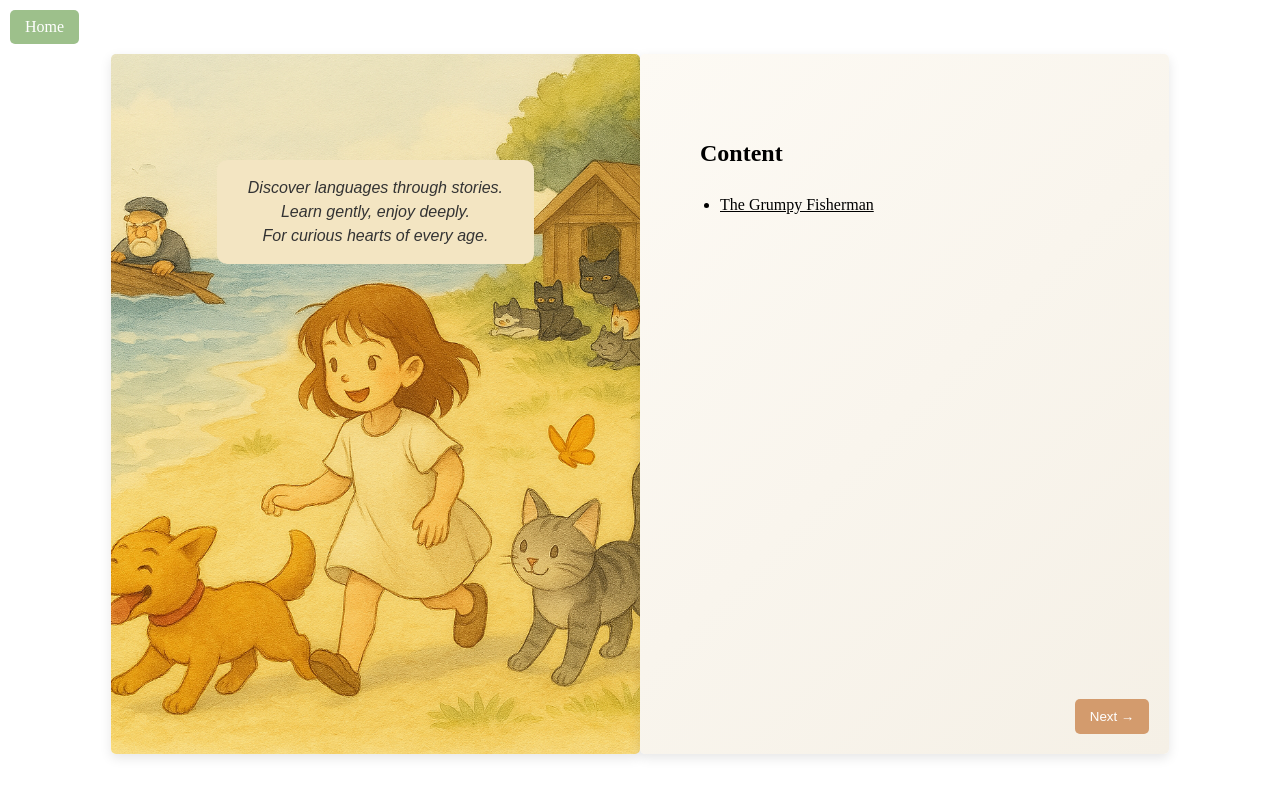
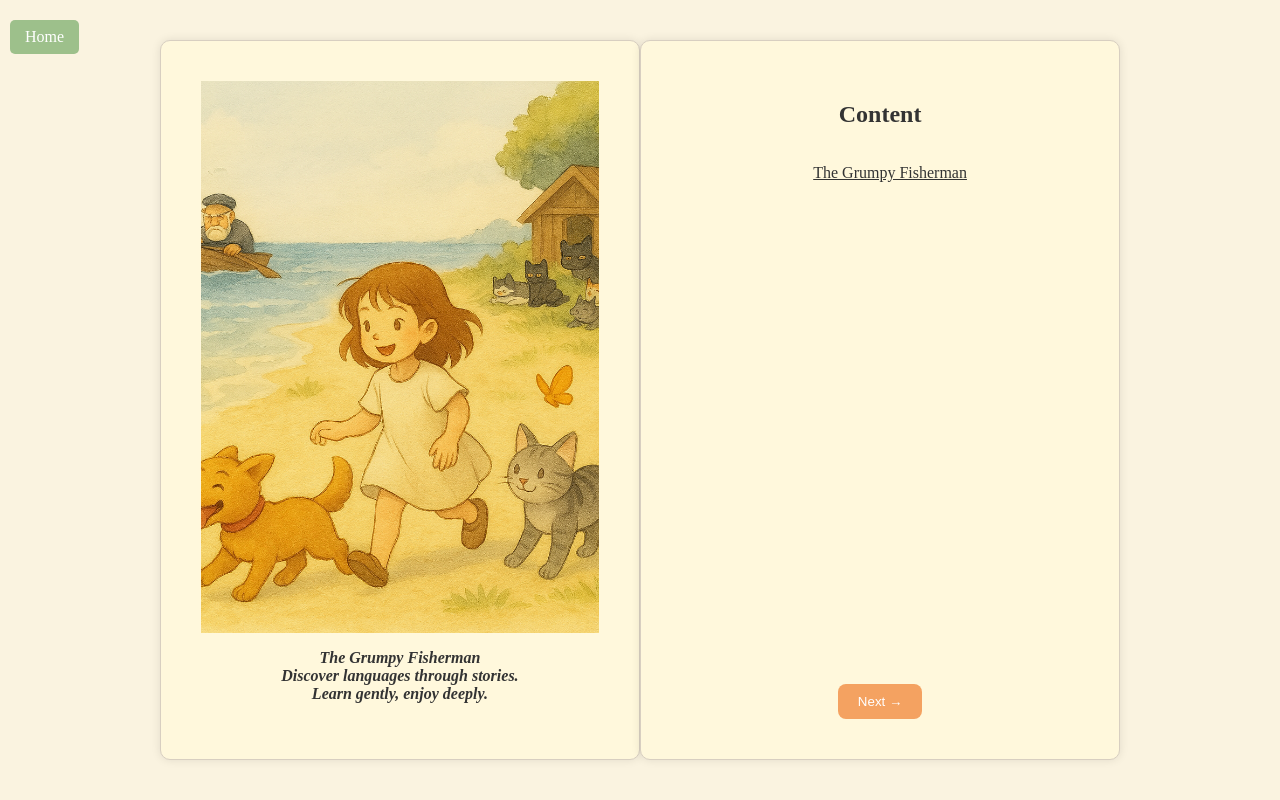
Before and after one commit to puputhariyati/MyLingo, a Flask app: page /stories in a window 1280 px wide. Run offline with Flask 3, Linux system fonts and the light colour scheme.

Commit message:
large story page left img

```diff
--- a/static/stories.css
+++ b/static/stories.css
@@ -1,20 +1,20 @@
-body, html {
+body {
+  background-color: #faf3e0;
+  color: #333;
+  height: 100%;
+  overflow: hidden; /* Prevent scrollbars */
   margin: 0;
   padding: 0;
-  overflow: hidden; /* Prevent scrollbars */
-  height: 100%;
-}
-
-.home-container {
-    text-align: left;  /* Centers the button */
-    margin: 10px 0px 0px 10px;    /* Adds space between game and button */
 }
 
 .home-btn {
-    display: inline-block;
+    position: absolute;
+    top: 20px;
+    left: 10px;
+    z-index: 10; /* ensure it's on top */
     padding: 8px 15px;
     font-size: 16px;
-    background-color: #9DC08B; /* Matches selected color */
+    background-color: #9DC08B;
     color: white;
     text-decoration: none;
     border-radius: 5px;
@@ -25,88 +25,187 @@ body, html {
     background-color: #7A9B74; /* Slightly darker on hover */
 }
 
+/* Container for the full book spread */
 .storybook-container {
   display: flex;
+  overflow: hidden;
   justify-content: center;
-    height: 90vh;
-    gap: 0px;
+  align-items: center;
+  padding: 40px;
   box-sizing: border-box;
-    padding: 10px;
+  width: 100%;
+  height: 100vh;
+  margin: auto;
 }
 
-/*left page*/
-.left-page-cover {
-  width: 42%;
+/* Cover Pages */
+#cover-pages {
+  display: flex;
+  width: 80%;
   height: 100%;
-  background-image: url('/static/images/the_grumpy_fisherman.png');
-  background-size: cover;
-  background-position: center;
-  position: relative;
-  border-radius: 5px;
-  box-shadow: 0 4px 12px rgba(0, 0, 0, 0.1);
+  gap: 0.3px;
 }
 
-.story-overlay {
-  font-size: 16px;
-  position: absolute;
-  bottom: 70%;
-  left: 20%;
-  right: 20%;
-  background-color: #f3e5c2;
+.cover-left {
+  position: relative;
+  display: flex;
+  width: 40%;
+  height: 90vh;
+  padding: 40px;
+  overflow: hidden;
+  flex: 1;
+  flex-direction: column;
+  justify-content: center;
+  align-items: center;
+  text-align: center;
+  background-color: #fff8dc;
+  border: 1px solid #d8cfc1;
   border-radius: 10px;
-  color: #333;
-  text-align: center;
-  font-family: Arial, sans-serif;
-  font-style: italic;
-  font-weight: 500;
-  line-height: 1.5;
-  margin-top: 15px;
+  box-shadow: 0 0 10px rgba(0,0,0,0.1);
+  box-sizing: border-box;
 }
 
-/*right page*/
-.right-page-cover {
-  width: 42%;
-  height: 100%;
-  background-color: #fdfaf4;
-  background: linear-gradient(135deg, #fdfaf4 0%, #f5f0e6 100%);
-  background-size: cover;
-  background-position: center;
-  position: relative;
-  border-radius: 5px;
-  box-shadow: 0 4px 12px rgba(0, 0, 0, 0.1);
+.cover-left img {
+  width: 100%;
+  height: 90%;
+  object-fit: cover;
 }
 
-.right-page-cover h2 {
-    line-height: 1.6;
-    padding: 60px 0px 0px 60px;
+.cover-right {
+  position: relative;
+  display: flex;
+  width: 40%;
+  height: 90vh;
+  padding: 40px;
+  overflow: hidden;
+  flex: 1;
+  flex-direction: column;
+  justify-content: center;
+  align-items: center;
+  text-align: center;
+  background-color: #fff8dc;
+  border: 1px solid #d8cfc1;
+  border-radius: 10px;
+  box-shadow: 0 0 10px rgba(0,0,0,0.1);
+  box-sizing: border-box;
 }
 
-.right-page-cover ul {
-    line-height: 1.6;
-    padding-left: 80px;
-    text-decoration: underline;
+#story-list {
+  list-style: none;
+  padding-left: 20px;
 }
 
-#next-button, #back-button {
-    background-color: #d39b6d;
+#story-list li {
+  margin-bottom: 10px;
+  cursor: pointer;
+  text-decoration: underline;
+  transition: color 0.3s ease;
+}
+
+#story-list li:hover {
+  color: #007bff;
+}
+
+#next-button-cover {
+  margin-top: auto;
+  padding: 10px 20px;
+  background-color: #f4a261;
+  border: none;
+  border-radius: 8px;
+  cursor: pointer;
+  color: #fff;
+
+
+/* Story Pages */
+.story-pages {
+  display: flex;
+  width: 80%;
+  height: 100%;
+  gap: 0.3px;
+}
+
+
+.story-left {
+  position: relative;
+  display: flex;
+  width: 40%;
+  height: 90vh;
+  padding: 40px;
+  overflow: hidden;
+  flex: 1;
+  flex-direction: column;
+  justify-content: center;
+  align-items: center;
+  text-align: center;
+  background-color: #fff8dc;
+  border: 1px solid #d8cfc1;
+  border-radius: 10px;
+  box-shadow: 0 0 10px rgba(0,0,0,0.1);
+  box-sizing: border-box;
+}
+.story-left img {
+  width: 100%;
+  height: 90%;
+  object-fit: cover;
+}
+.story-right {
+  position: relative;
+  flex: 1;
+  padding: 40px;
+  display: flex;
+  transition: transform 0.4s ease;
+  width: 40%;
+  height: 90vh;
+  overflow: hidden;
+  align-items: center;
+  text-align: center;
+  background-color: #FDFAF6;
+  border: 1px solid #d8cfc1;
+  border-radius: 10px;
+  box-shadow: 0 0 10px rgba(0,0,0,0.1);
+  box-sizing: border-box;
+}
+
+#story-text-left,
+#story-text-right {
+  font-size: 1.1rem;
+  line-height: 1.8;
+  margin-top: 10px;
+}
+
+/* Navigation Buttons */
+#back-button,
+#next-button {
+  margin-top: auto;
+  padding: 10px 16px;
+  background-color: #2a9d8f;
   color: white;
   border: none;
-    padding: 10px 15px;
+  border-radius: 8px;
   cursor: pointer;
-    border-radius: 5px;
-    position: absolute;
-    bottom: 20px;
+  font-weight: bold;
+  box-shadow: 2px 2px 5px rgba(0,0,0,0.1);
+}
+
+#back-button {
+  align-self: flex-start;
 }
 
 #next-button {
-    right: 20px;
+  align-self: flex-end;
 }
 
-#back-button-cover {
-    left: 20px;
-    display: none; /*to hide on the content page*/
+/* Responsive */
+@media (max-width: 768px) {
+  .storybook-container {
+    flex-direction: column;
   }
 
-#next-button:hover, #back-button:hover {
-    background-color: #b57f55;
+  .left-page-cover,
+  .right-page-cover,
+  .story-left,
+  .story-right {
+    width: 100%;
+    height: 50%;
   }
+}
--- a/templates/stories.html
+++ b/templates/stories.html
@@ -8,35 +8,60 @@
 </head>
 <body>
 
-    <!-- Home Button-->
-        <div class="home-container">
+  <!-- Home Button -->
   <a href="/" class="home-btn">Home</a>
-        </div>
+
   <div class="storybook-container" id="storybook">
-        <!-- Left Page -->
-        <div class="left-page-cover">
-          <div class="story-overlay">
-            <p id="story-text-left">
-                Discover languages through stories. <br>
-                Learn gently, enjoy deeply. <br>
-                For curious hearts of every age.
+
+    <!-- === COVER PAGES === -->
+    <div class="cover-pages" id="cover-pages">
+      <!-- Left Cover Page -->
+      <div class="cover-left">
+        <img src="/static/images/the_grumpy_fisherman.png" alt="Cover Image"/>
+        <p id="cover-text-left">
+          <em><strong>The Grumpy Fisherman<br>
+          Discover languages through stories.<br>
+          Learn gently, enjoy deeply.</strong></em>
         </p>
       </div>
-            <button id="back-button-cover" onclick="goToPreviousPage()">← Back</button>
-        </div>
 
-        <!-- Right Page -->
-        <div class="right-page-cover">
+      <!-- Right Cover Page -->
+      <div class="cover-right">
         <h2>Content</h2>
         <ul id="story-list">
           <li onclick="startStory(0)">The Grumpy Fisherman</li>
         </ul>
+        <button id="next-button-cover" onclick="goToNextPage()">Next →</button>
+      </div>
+    </div>
+
+    <!-- === STORY PAGES === -->
+    <div class="story-pages" id="story-pages" style="display: none;">
+      <!-- Left Story Page -->
+      <div class="story-left">
+<!--        <img src="/static/images/the_grumpy_fisherman.png" alt="Story Image Left"/>-->
+        <p id="story-text-left" class="story-text">This is page 1 (Left).</p>
+        <button id="back-button" onclick="goToPreviousPage()">← Back</button>
+      </div>
+
+      <!-- Right Story Page -->
+      <div class="story-right">
+        <p id="story-text-right" class="story-text">This is page 2 (Right).</p>
         <button id="next-button" onclick="goToNextPage()">Next →</button>
       </div>
-
+    </div>
   </div>
 
-    <!-- Load external JavaScript -->
+  <!-- === HIDDEN STORY CONTENT === -->
+  <div id="hidden-story-pages" style="display: none;">
+    <div class="story-content">This is page 1 (Left).</div>
+    <div class="story-content">This is page 2 (Right).</div>
+    <div class="story-content">This is page 3 (Left).</div>
+    <div class="story-content">This is page 4 (Right).</div>
+    <!-- Add more pages here as needed -->
+  </div>
+
+  <!-- External JS -->
   <script src="{{ url_for('static', filename='stories.js') }}"></script>
 </body>
 </html>
```
Also changed, not shown: static/stories.js (+24 -75 lines). Lines whose indentation alone changed are shown as unchanged.
